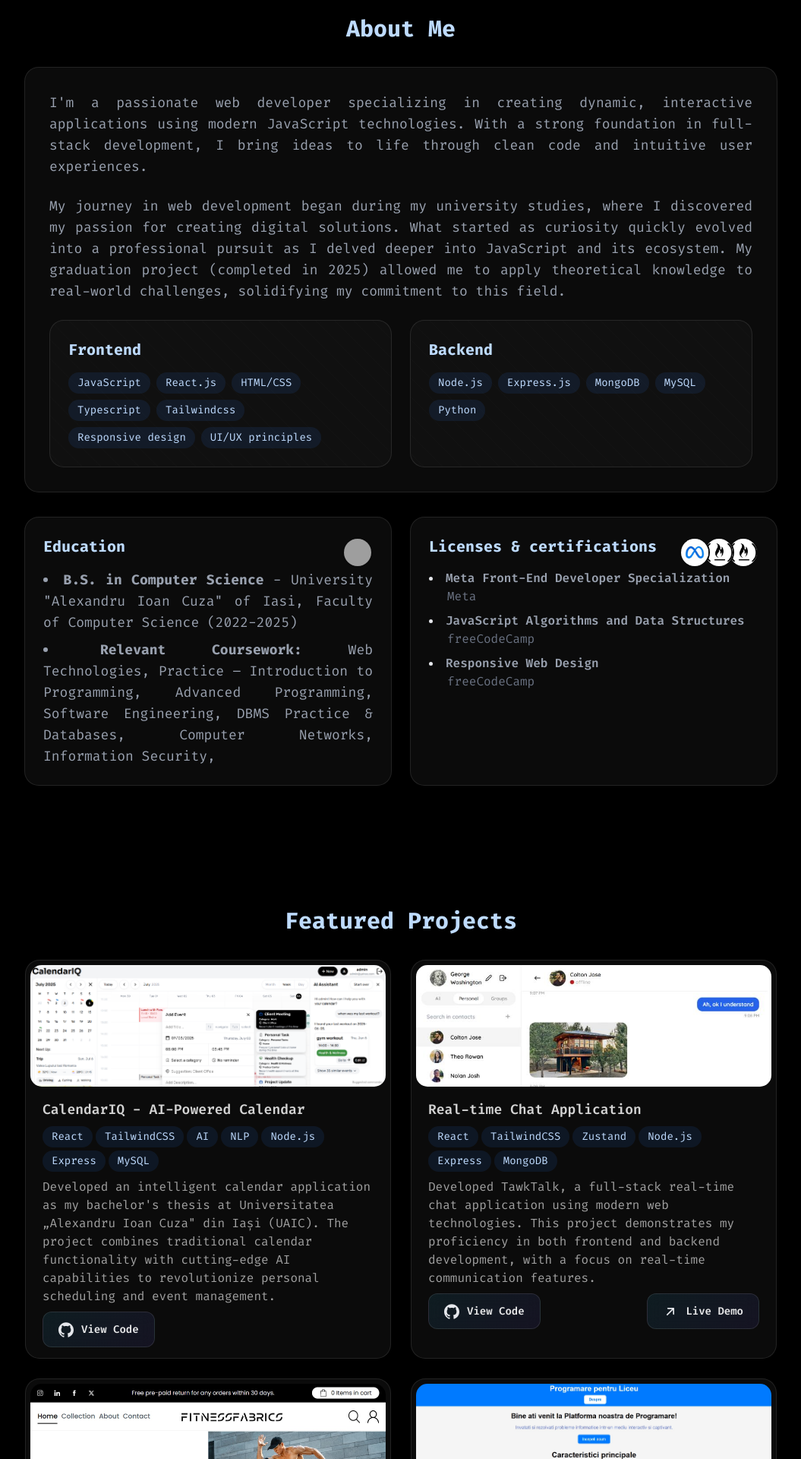
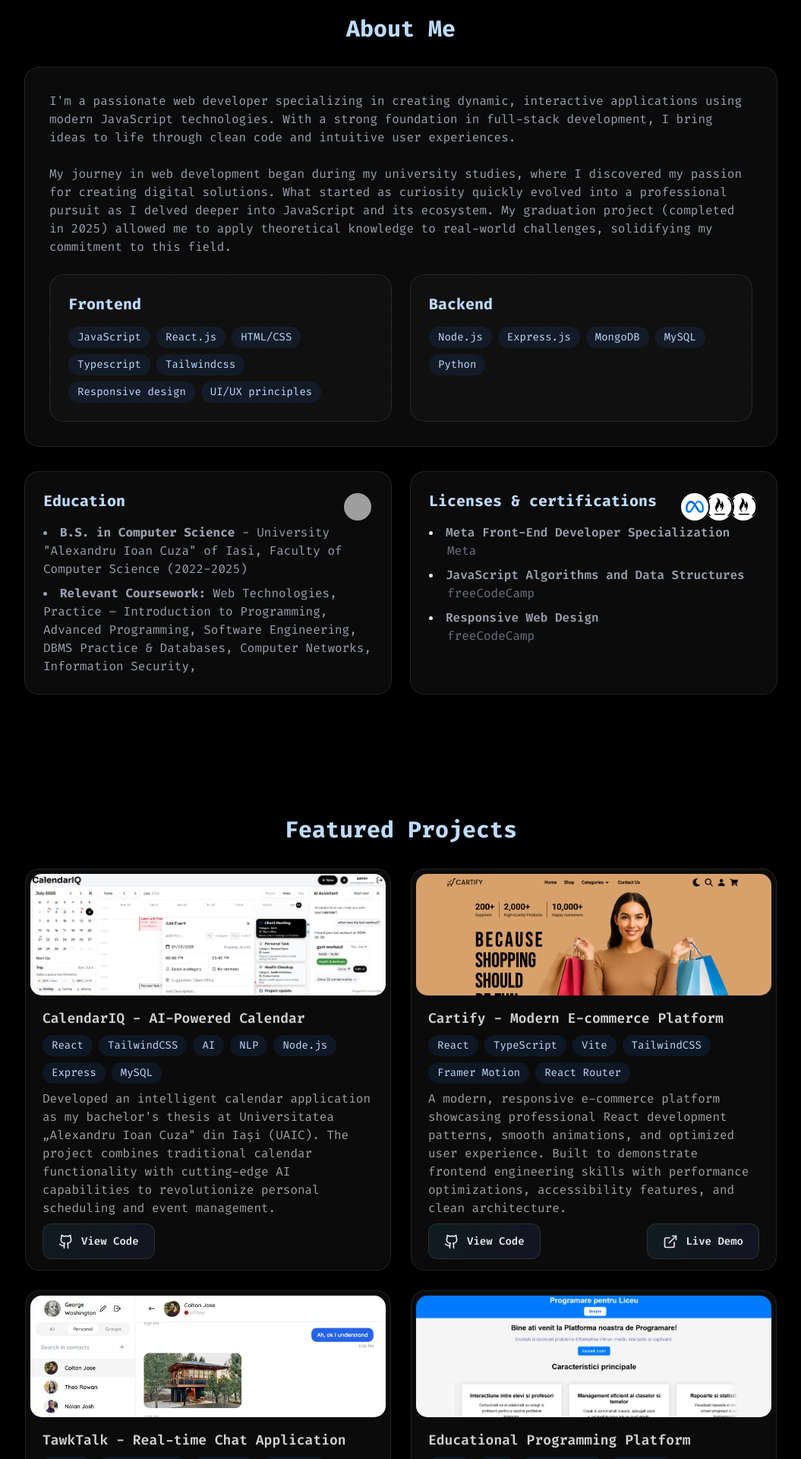
Before and after one commit to TudorGR/TudorGR-portfolio, a React (Vite) app: page / in a window 1280 px wide. Shown: the part 860-2780 px from the top of the page at 76% size, without its empty margins (112-1167 px from the left). Built offline with nearby package versions, Linux system fonts and the light colour scheme; grey boxes are pictures that could not be loaded.

Commit message:
reverted to old UI

```diff
--- a/src/App.css
+++ b/src/App.css
@@ -71,49 +71,19 @@
   box-shadow: 0 8px 25px rgba(59, 196, 242, 0.15);
 }
 
-.button:hover .text {
-  color: white;
-}
-
-.button:hover svg {
-  transform: scale(1.1);
-}
-
-.button:hover svg path {
-  fill: white;
-}
-
 .button:active {
   transform: translateY(0);
   transition: transform 0.1s ease;
 }
 
-/* Specific styles for GitHub button */
-.button.github:hover {
-  box-shadow: 0 8px 25px rgba(255, 255, 255, 0.1);
-}
-
-/* Specific styles for Live Demo button */
-.button.live-demo:hover {
-  box-shadow: 0 8px 25px rgba(242, 99, 120, 0.15);
-}
-
 /* Specific styles for LinkedIn button */
-.button.linkedin:hover {
-  box-shadow: 0 8px 25px rgba(14, 118, 168, 0.25);
-  background: linear-gradient(
-    135deg,
-    rgba(14, 118, 168, 0.2),
-    rgba(122, 105, 249, 0.2)
-  );
-}
 
 /* Social media buttons container */
 .social-buttons {
   display: flex;
-  gap: 12px;
+  gap: 20px;
   justify-content: center;
-  margin-top: 24px;
+  margin-top: 20px;
 }
 
 .social-buttons .button {
--- a/src/components/animated-card.jsx
+++ b/src/components/animated-card.jsx
@@ -1,5 +1,5 @@
 "use client";
-import { ArrowUpRightIcon } from "lucide-react";
+import { ArrowUpRightIcon, Github, ExternalLink, Code } from "lucide-react";
 import { useState, useRef, useEffect } from "react";
 import { cn } from "@/lib/utils";
 
@@ -100,7 +100,7 @@ export const Component = ({
       )}
       <div className="relative px-4 pb-2 pt-4 flex flex-col justify-between">
         <h3 className="text-lg font-semibold pb-2 text-neutral-300">{title}</h3>
-        <div className="flex flex-row flex-wrap gap-1">
+        <div className="flex flex-row flex-wrap gap-2 mr-6">
           {skills.map((skill, key) => (
             <span
               key={key}
@@ -113,45 +113,12 @@ export const Component = ({
         <p className="my-2  text-neutral-400">{description}</p>
         <div className="flex justify-between items-end gap-3">
           <a className="button github" href={github}>
-            <svg
-              width="20"
-              height="20"
-              viewBox="0 0 24 24"
-              fill="none"
-              xmlns="http://www.w3.org/2000/svg"
-            >
-              <path
-                d="M12 0.296997C5.37 0.296997 0 5.67 0 12.297C0 17.6 3.438 22.097 8.205 23.682C8.805 23.795 9.025 23.424 9.025 23.105C9.025 22.82 9.015 22.065 9.01 21.065C5.672 21.789 4.968 19.455 4.968 19.455C4.422 18.07 3.633 17.7 3.633 17.7C2.546 16.956 3.717 16.971 3.717 16.971C4.922 17.055 5.555 18.207 5.555 18.207C6.625 20.042 8.364 19.512 9.05 19.205C9.158 18.429 9.467 17.9 9.81 17.6C7.145 17.3 4.344 16.268 4.344 11.67C4.344 10.36 4.809 9.29 5.579 8.45C5.444 8.147 5.039 6.927 5.684 5.274C5.684 5.274 6.689 4.952 8.984 6.504C9.944 6.237 10.964 6.105 11.984 6.099C13.004 6.105 14.024 6.237 14.984 6.504C17.264 4.952 18.269 5.274 18.269 5.274C18.914 6.927 18.509 8.147 18.389 8.45C19.154 9.29 19.619 10.36 19.619 11.67C19.619 16.28 16.814 17.295 14.144 17.59C14.564 17.95 14.954 18.686 14.954 19.81C14.954 21.416 14.939 22.706 14.939 23.096C14.939 23.411 15.149 23.786 15.764 23.666C20.565 22.092 24 17.592 24 12.297C24 5.67 18.627 0.296997 12 0.296997Z"
-                fill="currentColor"
-              />
-            </svg>
+            <Github size={20} />
             <span className="text">View Code</span>
           </a>
           {live == "true" ? (
             <a className="button live-demo" href={deploy}>
-              <svg
-                xmlns="http://www.w3.org/2000/svg"
-                width="20"
-                height="20"
-                viewBox="0 0 24 24"
-                fill="none"
-              >
-                <g id="SVGRepo_bgCarrier" strokeWidth="0" />
-                <g
-                  id="SVGRepo_tracerCarrier"
-                  strokeLinecap="round"
-                  strokeLinejoin="round"
-                />
-                <g id="SVGRepo_iconCarrier">
-                  <path
-                    d="M7 17L17 7M17 7H8M17 7V16"
-                    stroke="currentColor"
-                    strokeWidth="2"
-                    strokeLinecap="round"
-                    strokeLinejoin="round"
-                  />
-                </g>
-              </svg>
+              <ExternalLink size={20} />
               <span className="text">Live Demo</span>
             </a>
           ) : null}
@@ -162,22 +129,7 @@ export const Component = ({
                 "https://marketplace.visualstudio.com/items?itemName=tudorgradinaru.shadcn-component-panel"
               }
             >
-              <svg
-                width="20"
-                height="20"
-                viewBox="0 0 24 24"
-                fill="none"
-                xmlns="http://www.w3.org/2000/svg"
-              >
-                <path
-                  d="M21.29 4.1L17.6 0.41c-.39-.39-1.02-.39-1.41 0L2.29 14.31c-.39.39-.39 1.02 0 1.41l3.9 3.9c.39.39 1.02.39 1.41 0L21.5 5.72c.39-.39.39-1.02-.21-1.62zM7 17.5L4.5 15 16 3.5 18.5 6 7 17.5z"
-                  fill="currentColor"
-                />
-                <path
-                  d="M22.5 9.5h-3c-.28 0-.5.22-.5.5s.22.5.5.5h3c.28 0 .5-.22.5-.5s-.22-.5-.5-.5zM22.5 12.5h-2c-.28 0-.5.22-.5.5s.22.5.5.5h2c.28 0 .5-.22.5-.5s-.22-.5-.5-.5zM22.5 15.5h-1c-.28 0-.5.22-.5.5s.22.5.5.5h1c.28 0 .5-.22.5-.5s-.22-.5-.5-.5z"
-                  fill="currentColor"
-                />
-              </svg>
+              <Code size={20} />
               <span className="text">VS Marketplace</span>
             </a>
           )}
--- a/src/components/sections/About.jsx
+++ b/src/components/sections/About.jsx
@@ -4,6 +4,7 @@ import AvatarGroup from "../avatar-group";
 import meta from "../../assets/meta.jpg";
 import fcc from "../../assets/fcc.png";
 import fii from "../../assets/fii.png";
+import { useState } from "react";
 
 export const About = () => {
   const frontendSkills = [
@@ -17,6 +18,14 @@ export const About = () => {
   ];
   const backendSkills = ["Node.js", "Express.js", "MongoDB", "MySQL", "Python"];
 
+  const [showMore, setShowMore] = useState(false);
+
+  const fullText =
+    "My journey in web development began during my university studies, where I discovered my passion for creating digital solutions. What started as curiosity quickly evolved into a professional pursuit as I delved deeper into JavaScript and its ecosystem. My graduation project (completed in 2025) allowed me to apply theoretical knowledge to real-world challenges, solidifying my commitment to this field.";
+
+  const truncatedText =
+    "My journey in web development began during my university studies, where I discovered my passion for creating digital solutions.";
+
   return (
     <section
       id="about"
@@ -29,20 +38,26 @@ export const About = () => {
           </h2>
           <div className="bg-neutral-900/50 rounded-[19px] p-8 border-white/10 border  hover:scale-[1.01] active:scale-90 transition-all">
             <h2></h2>
-            <p className="text-justify text-gray-400 text-md sm:text-lg mb-6">
+            <p className=" text-gray-400 text-md mb-6">
               I'm a passionate web developer specializing in creating dynamic,
               interactive applications using modern JavaScript technologies.
               With a strong foundation in full-stack development, I bring ideas
               to life through clean code and intuitive user experiences.
             </p>
-            <p className="text-justify text-gray-400 text-md sm:text-lg mb-6">
-              My journey in web development began during my university studies,
-              where I discovered my passion for creating digital solutions. What
-              started as curiosity quickly evolved into a professional pursuit
-              as I delved deeper into JavaScript and its ecosystem. My
-              graduation project (completed in 2025) allowed me to apply
-              theoretical knowledge to real-world challenges, solidifying my
-              commitment to this field.
+            <p className="text-gray-400 text-md mb-6">
+              {/* Show full text on medium screens and up */}
+              <span className="hidden md:inline">{fullText}</span>
+
+              {/* Show truncated text with see more button on small screens */}
+              <span className="md:hidden">
+                {showMore ? fullText : truncatedText}
+                <button
+                  onClick={() => setShowMore(!showMore)}
+                  className="text-blue-400 cursor-pointer hover:text-blue-300 ml-1 underline transition-colors"
+                >
+                  {showMore ? "see less" : "see more"}
+                </button>
+              </span>
             </p>
             <div className="grid grid-cols-1 md:grid-cols-2 gap-6">
               <div className="rounded-[19px] p-6  hover:scale-[1.01] active:scale-90 transition-all relative overflow-hidden bg-neutral-900/50 border border-white/10">
@@ -116,12 +131,12 @@ export const About = () => {
                 />
               </div>
               <ul className="list-disc list-inside text-gray-300 space-y-2">
-                <li className="text-justify text-gray-400 text-md sm:text-lg">
+                <li className=" text-gray-400 text-md">
                   <strong>B.S. in Computer Science</strong> - University
                   "Alexandru Ioan Cuza" of Iasi, Faculty of Computer Science
                   (2022-2025)
                 </li>
-                <li className="text-justify text-gray-400 text-md sm:text-lg">
+                <li className=" text-gray-400 text-md">
                   <strong>Relevant Coursework:</strong> Web Technologies,
                   Practice – Introduction to Programming, Advanced Programming,
                   Software Engineering, DBMS Practice & Databases, Computer
@@ -158,7 +173,7 @@ export const About = () => {
                   size="md"
                 />
               </div>
-              <ul className="list-disc list-inside  space-y-2">
+              <ul className="list-disc list-inside text-md space-y-2">
                 <li>
                   <span className="text-gray-400 font-semibold">
                     Meta Front-End Developer Specialization
--- a/src/components/sections/Home.jsx
+++ b/src/components/sections/Home.jsx
@@ -28,7 +28,7 @@ export const Home = () => {
               className="text-3xl md:text-5xl font-bold"
             />
           </h1>
-          <p className="text-justify text-gray-400 text-md my-8 max-w-xl mx-auto">
+          <p className="text-center text-gray-400 text-md my-8 max-w-xl mx-auto">
             I'm a web developer specializing in JavaScript-based applications
             with a focus on creating responsive, interactive user experiences.
             My expertise lies in developing full-stack web applications using
--- a/src/components/sections/Projects.jsx
+++ b/src/components/sections/Projects.jsx
@@ -5,6 +5,7 @@ import fitnessfabrics from "../../assets/fitnessfabrics.jpg";
 import web from "../../assets/web.jpg";
 import extension from "../../assets/extension.png";
 import calendariq from "../../assets/calendariq.png";
+import cartify from "../../assets/cartify.png";
 
 export const Projects = () => {
   return (
@@ -36,8 +37,24 @@ export const Projects = () => {
               <img src={calendariq} alt="" />
             </Component>
             <Component
+              description="A modern, responsive e-commerce platform showcasing professional React development patterns, smooth animations, and optimized user experience. Built to demonstrate frontend engineering skills with performance optimizations, accessibility features, and clean architecture."
+              title="Cartify - Modern E-commerce Platform"
+              skills={[
+                "React",
+                "TypeScript",
+                "Vite",
+                "TailwindCSS",
+                "Framer Motion",
+                "React Router",
+              ]}
+              github="https://github.com/TudorGR/Cartify"
+              deploy="https://cartify-neon.vercel.app/"
+            >
+              <img src={cartify} alt="Cartify E-commerce Platform" />
+            </Component>
+            <Component
               description="Developed TawkTalk, a full-stack real-time chat application using modern web technologies. This project demonstrates my proficiency in both frontend and backend development, with a focus on real-time communication features."
-              title="Real-time Chat Application"
+              title="TawkTalk - Real-time Chat Application"
               skills={[
                 "React",
                 "TailwindCSS",
@@ -49,51 +66,17 @@ export const Projects = () => {
               github="https://github.com/TudorGR/TawkTalk"
               deploy="https://tawktalk.onrender.com/"
             >
-              <img src={tawktalk} alt="" />
+              <img src={tawktalk} alt="TawkTalk" />
             </Component>
-            <Component
-              description="Developed a comprehensive eCommerce platform specializing in fitness apparel and accessories using the MERN stack (MongoDB, Express.js, React.js, Node.js). This full-stack application features both customer-facing functionality and a complete admin management system."
-              title="Full-Stack eCommerce Platform"
-              skills={[
-                "React",
-                "TailwindCSS",
-                "Vite",
-                "Node.js",
-                "Express",
-                "MongoDB",
-                "Cloudinary",
-                "Vercel",
-              ]}
-              github="https://github.com/TudorGR/fitness-fabrics"
-              deploy="https://fitness-fabrics.vercel.app/"
-            >
-              <img src={fitnessfabrics} alt="" />
-            </Component>
+
             <Component
               description="Developed a comprehensive web-based educational platform designed to help high school students learn programming through interactive problem-solving. The platform facilitates collaboration between teachers and students."
-              title="Web Technologies Educational Programming Platform"
+              title="Educational Programming Platform"
               skills={["HTML", "CSS", "JavaScript", "Node.js", "SQLite3"]}
               github="https://github.com/TudorGR/Proiect-Tehnologii-Web"
               live="false"
             >
-              <img src={web} alt="" />
-            </Component>
-            <Component
-              description="Developed a VS Code extension that revolutionizes React/Next.js development workflow by providing a visual sidebar with shadcn/ui components."
-              title="shadcn/ui Component Panel - VS Code Extension"
-              skills={[
-                "TypeScript",
-                "VS Code Extension",
-                "React",
-                "Node.js",
-                "Webpack",
-                "UI/UX Design",
-              ]}
-              github="https://github.com/TudorGR/shadcn-component-panel"
-              live="false"
-              extension="true"
-            >
-              <img src={extension} alt="" />
+              <img src={web} alt="Educational Platform" />
             </Component>
           </div>
         </div>
```
Also changed, not shown: src/components/sections/Contact.jsx (+27 -105 lines), src/assets/cartify.png (added), 1 other file (tests, documents, lock files or other folders).
